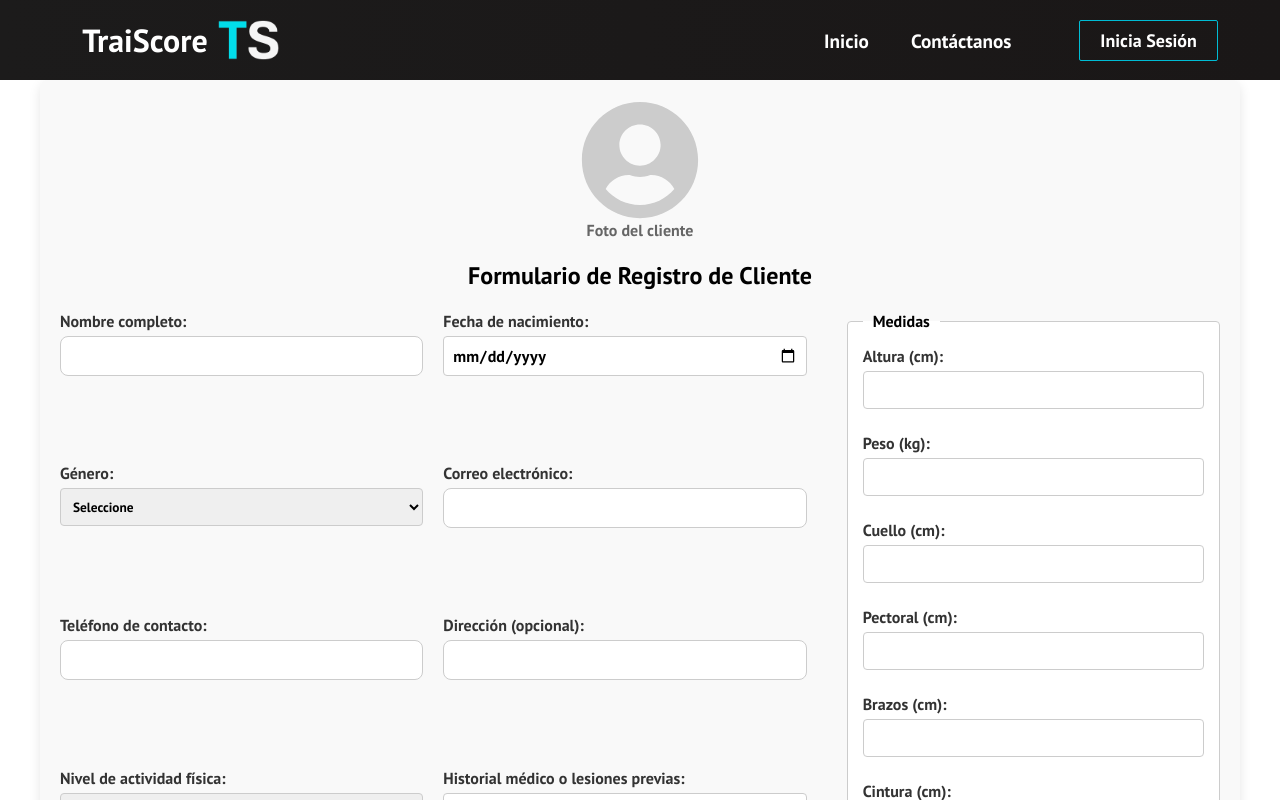
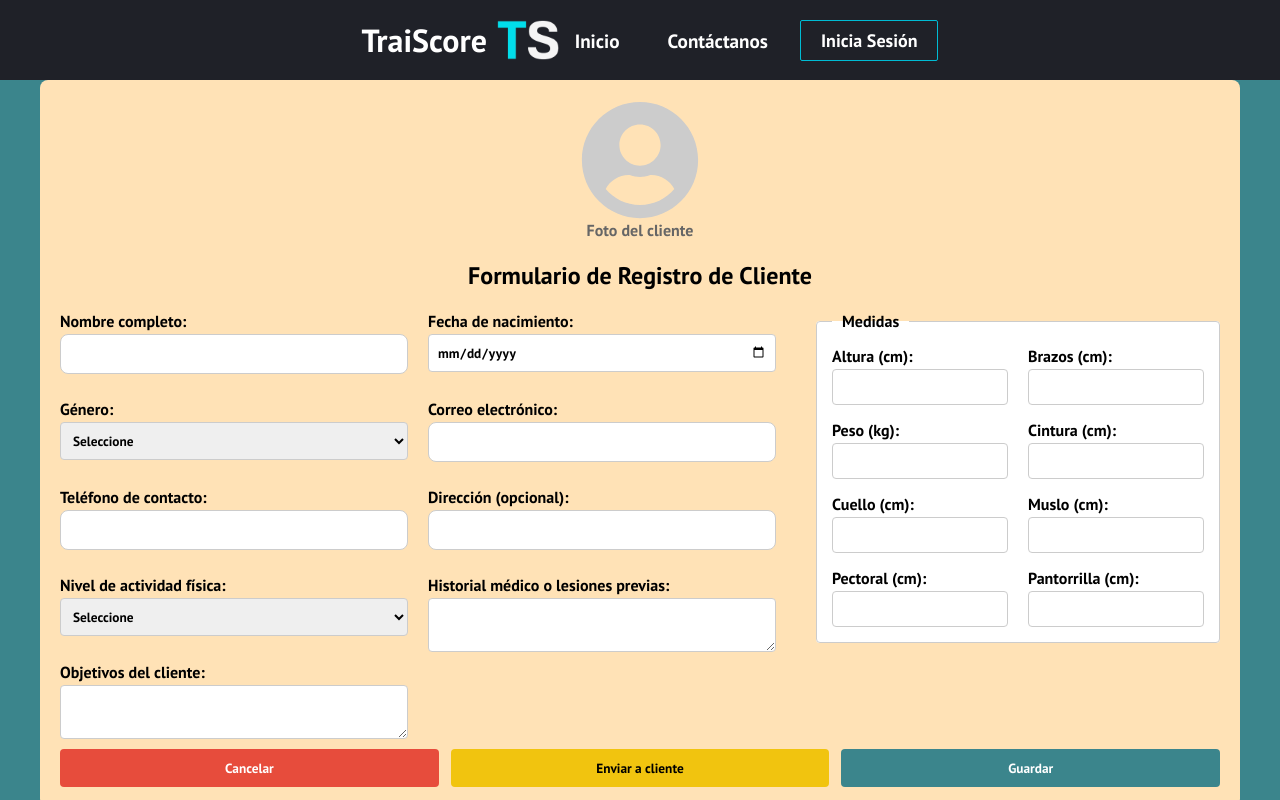
Before and after one commit to alestar328/traiscoreWeb, a React (Vite) app: page /clientregistrationform in a window 1280 px wide. Shown: the top 800 px of the page. Built offline with nearby package versions, Linux system fonts and the light colour scheme; no server answers.

Commit message:
ux avanzando

```diff
--- a/src/App.css
+++ b/src/App.css
@@ -24,7 +24,9 @@
     color: #fff;
     font-size: 100px;
 }
-
+body {
+    background-color: #3b858c;
+}
 .products {
     background-image: url('/images/img-1.jpg');
     background-position: center;
--- a/src/components/Navbar.tsx
+++ b/src/components/Navbar.tsx
@@ -60,6 +60,7 @@ function Navbar() {
                     <div className="menu-icon" onClick={handleClick}>
                         <i className={click ? 'fas fa-times' : 'fas fa-bars'}/>
                     </div>
+
                     <ul className={click ? 'nav-menu active' : 'nav-menu'}>
                         <li className='nav-item'>
                             <Link to='/' className='nav-links' onClick={closeMobileMenu}>
@@ -72,25 +73,44 @@ function Navbar() {
                                 Contáctanos
                             </Link>
                         </li>
+                        {button && currentUser && (
+                            <>
+                            <li className='nav-item'>
+                                <Link to='/clientregistrationform' className='nav-links' onClick={closeMobileMenu}>
+                                    Alta cliente
+                                </Link>
+                            </li>
 
-                        {button && currentUser && (
+                            <li className='nav-item'>
+                                <Link to='/createRoutine' className='nav-links' onClick={closeMobileMenu}>
+                                    Nueva rutina
+                                </Link>
+                            </li>
+
+                            <li className='nav-item'>
                                 <Button buttonStyle="btn--primary" onClick={handleDashboardRedirect}>
                                     Mi Panel
                                 </Button>
-                        )}
-                    </ul>
+                            </li>
 
-                    {button && (
-                        currentUser ? (
+                            <li className="nav-item">
                                 <Button buttonStyle="btn--outline" onClick={handleLogout}>
                                     Cerrar Sesión
                                 </Button>
-                        ) : (
+                            </li>
+                            </>
+                            )}
+
+
+                        {button && !currentUser &&(
+
+                            <li className="nav-item">
                             <Link to="/login" className="btn-link">
                                 <Button buttonStyle="btn--outline">Inicia Sesión</Button>
                             </Link>
-                        )
+                            </li>
                     )}
+                    </ul>
                 </div>
             </nav>
         </>
--- a/src/components/TrainerDashboard/ClientRegistrationForm.tsx
+++ b/src/components/TrainerDashboard/ClientRegistrationForm.tsx
@@ -1,10 +1,13 @@
 import {useState} from "react";
 import "../../styles/ClientRegistrationForm.css";
 import {FaUserCircle} from "react-icons/fa";
+import {useNavigate} from "react-router-dom";
 
 
 
 const ClientRegistrationForm: React.FC = () => {
+    const navigate = useNavigate();
+
     const [formData, setFormData] = useState({
         fullName: '',
         birthDate: '',
@@ -176,7 +179,7 @@ const ClientRegistrationForm: React.FC = () => {
                                 <label>Altura (cm):</label>
                                 <input
                                     type="number"
-                                    name="calf"
+                                    name="height"
                                     value={formData.measurements.calf}
                                     onChange={handleChange}
                                 />
@@ -185,7 +188,7 @@ const ClientRegistrationForm: React.FC = () => {
                                 <label>Peso (kg):</label>
                                 <input
                                     type="number"
-                                    name="calf"
+                                    name="weight"
                                     value={formData.measurements.calf}
                                     onChange={handleChange}
                                 />
@@ -252,8 +255,16 @@ const ClientRegistrationForm: React.FC = () => {
                         </fieldset>
                     </div>
                 </div>
+                <div className="form-actions">
+                    <button type="button" className="btn cancel" onClick={() => {
+                        navigate('/trainerdashboard');
+                    }}>
 
-                <button type="submit">Enviar</button>
+                        Cancelar
+                    </button>
+                    <button type="submit" className="btn send">Enviar a cliente</button>
+                    <button type="submit" className="btn save">Guardar</button>
+                </div>
             </form>
         </div>
     );
--- a/src/components/pages/ContactWebForm.tsx
+++ b/src/components/pages/ContactWebForm.tsx
@@ -2,21 +2,21 @@ import "../../styles/ContactWebForm.css";
 
 const ContactWebForm = () => {
     return (
-        <section className="contact-form-section">
-            <div className="form-container">
-                <h2 className="form-title">Contáctanos</h2>
-                <form className="contact-form">
-                    <div className="form-group">
+        <section className="contact-cont-section">
+            <div className="cont-container">
+                <h2 className="cont-title">Contáctanos</h2>
+                <form className="contact-cont">
+                    <div className="cont-group">
                         <label htmlFor="user_name">Nombre</label>
                         <input type="text" id="user_name" name="user_name" placeholder="Introduce tu nombre" />
                     </div>
 
-                    <div className="form-group">
+                    <div className="cont-group">
                         <label htmlFor="user_email">Correo Electrónico</label>
                         <input type="email" id="user_email" name="user_email" placeholder="tucorreo@ejemplo.com" />
                     </div>
 
-                    <div className="form-group">
+                    <div className="cont-group">
                         <label htmlFor="message">Mensaje</label>
                         <textarea id="message" name="message" rows={5} placeholder="Escribe tu mensaje aquí..." />
                     </div>
--- a/src/styles/ClientRegistrationForm.css
+++ b/src/styles/ClientRegistrationForm.css
@@ -2,8 +2,8 @@
     max-width: 1200px;
     margin: 0 auto;
     padding: 20px;
-    background-color: #f9f9f9;
     border-radius: 8px;
+    background-color: #ffe2b6;
 }
 
 .form-container h2 {
@@ -25,7 +25,7 @@ form {
 .form-main {
     display: grid;
     grid-template-columns: 1fr 1fr;
-    gap: 20px;
+    gap: 10px 20px;
 }
 
 .form-group {
@@ -34,8 +34,32 @@ form {
 }
 
 .form-group label {
-    margin-bottom: 5px;
+    margin-bottom: 3px;
+}
+.form-actions {
+    display: flex;
+    gap: 12px;           /* espacio entre botones */
+    margin-top: 10px;    /* separación respecto al form-layout */
+}
+.form-actions .btn {
+    flex: 1;             /* que los tres ocupen el mismo ancho */
+    padding: 10px;
+    border: none;
+    border-radius: 4px;
+    cursor: pointer;
     font-weight: bold;
+}
+.form-actions .cancel {
+    background-color: #e74c3c; /* rojo */
+    color: white;
+}
+.form-actions .send {
+    background-color: #f1c40f; /* amarillo */
+    color: black;              /* contraste para legibilidad */
+}
+.form-actions .save {
+    background-color: #3b858c; /* tu verde original */
+    color: white;
 }
 
 .form-group input,
@@ -51,6 +75,11 @@ form {
     border: 1px solid #ccc;
     border-radius: 4px;
     background-color: #fff;
+    display: grid;
+    grid-template-columns: 1fr 1fr;
+    grid-template-rows: repeat(4, auto);
+    grid-auto-flow: column;
+    gap: 15px 20px;
 }
 
 .measurements-section legend {
@@ -58,18 +87,10 @@ form {
     padding: 0 10px;
 }
 
-button[type='submit'] {
-    margin-top: 20px;
-    padding: 10px;
-    background-color: #3b858c;
-    color: white;
-    border: none;
-    border-radius: 4px;
-    cursor: pointer;
-}
 
-button[type='submit']:hover {
-    background-color: #2c6a70;
+
+.form-actions .btn:hover {
+    opacity: 0.6;
 }
 .photo-placeholder {
     display: flex;
--- a/src/styles/ContactWebForm.css
+++ b/src/styles/ContactWebForm.css
@@ -1,4 +1,4 @@
-.contact-form-section {
+.contact-cont-section {
     background-color: #3b858c;
     padding: 4rem 2rem;
     display: flex;
@@ -7,7 +7,7 @@
     min-height: 75vh;
 }
 
-.form-container {
+.cont-container {
     background-color: #ffffff;
     padding: 2rem 3rem;
     border-radius: 12px;
@@ -16,7 +16,7 @@
     width: 100%;
 }
 
-.form-title {
+.cont-title {
     text-align: center;
     margin-bottom: 2rem;
     color: #3b858c;
@@ -24,24 +24,24 @@
     font-weight: bold;
 }
 
-.contact-form {
+.contact-cont {
     display: flex;
     flex-direction: column;
 }
 
-.form-group {
-    margin-bottom: 1.5rem;
+.cont-group {
+    margin-bottom: 1rem;
 }
 
-.form-group label {
+.cont-group label {
     display: block;
     margin-bottom: 0.5rem;
     color: #333333;
     font-weight: 600;
 }
 
-.form-group input,
-.form-group textarea {
+.cont-group input,
+.cont-group textarea {
     width: 100%;
     padding: 0.75rem 1rem;
     border: 1px solid #cccccc;
@@ -50,8 +50,8 @@
     transition: border-color 0.3s ease;
 }
 
-.form-group input:focus,
-.form-group textarea:focus {
+.cont-group input:focus,
+.cont-group textarea:focus {
     border-color: #3b858c;
     outline: none;
 }
--- a/src/styles/Navbar.css
+++ b/src/styles/Navbar.css
@@ -1,5 +1,5 @@
 .navbar {
-    background: linear-gradient(90deg, rgb(28, 27, 27) 0%, rgb(26, 23, 23) 100%);
+    background: #1F2128;
     height: 80px;
     display: flex;
     justify-content: center;
@@ -12,10 +12,11 @@
 
 .navbar-container {
     display: flex;
-    justify-content: center;
+    justify-content: space-between;
     align-items: center;
     height: 80px;
     max-width: 1500px;
+    margin: 0 auto;
 }
 
 .navbar-logo {
@@ -38,19 +39,15 @@
 }
 
 .nav-menu {
-    display: grid;
-    grid-template-columns: repeat(4, auto);
-    grid-gap: 10px;
+    display: flex;            /* fila flexible */
+    align-items: center;
+    gap: 1rem;                /* espacio entre cada <li> */
     list-style: none;
-    text-align: center;
-    width: 60vw;
-    justify-content: end;
-    margin-right: 2rem;
+    margin: 0;
+    padding: 0;
 }
 
-.nav-item {
-    height: 80px;
-}
+
 
 .nav-links {
     color: #fff;
--- a/src/styles/TrainerDashboard.css
+++ b/src/styles/TrainerDashboard.css
@@ -1,3 +1,5 @@
+
+
 .trainer-dashboard {
     padding: 20px;
     font-family: Arial, sans-serif;
```
Lines whose indentation alone changed are shown as unchanged.
